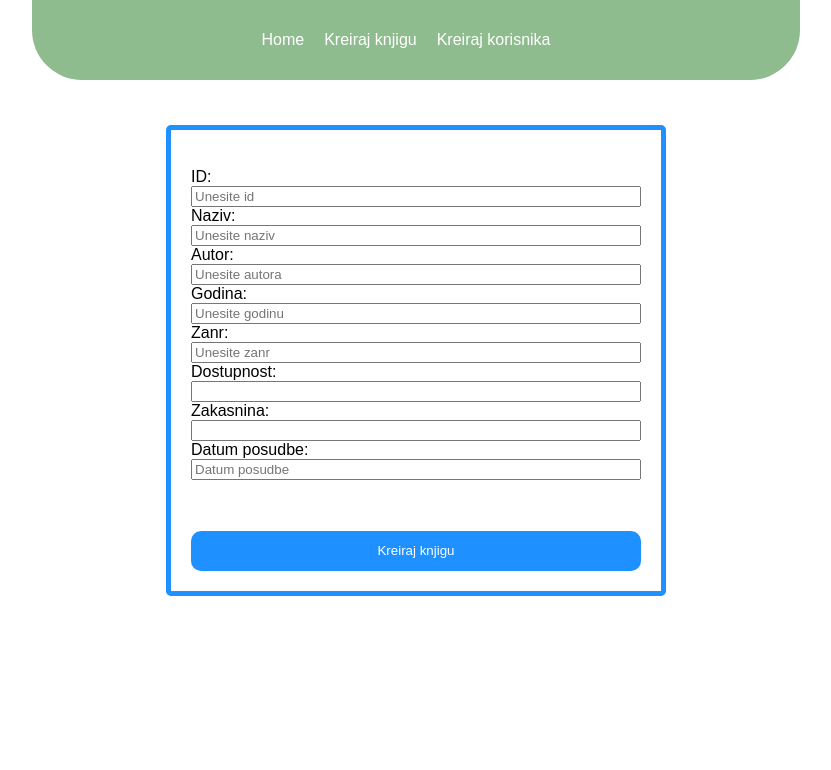
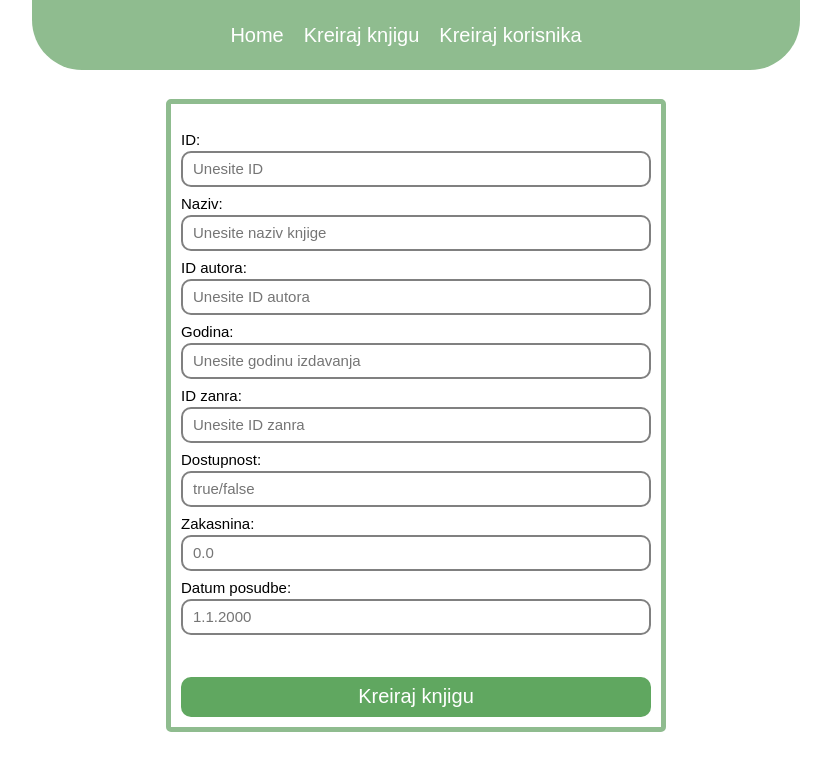
Before and after one commit to gabrielab22/RestApi-Nodejs-React, a React (Create React App) app in the folder client/: page /kreirajknjigu in a window 1280 px wide. Shown: the top 770 px of the page, without its empty margins (224-1055 px from the left). Built offline with nearby package versions, Linux system fonts and the light colour scheme.

Commit message:
Changed design of create form

```diff
--- a/client/src/App.css
+++ b/client/src/App.css
@@ -69,7 +69,7 @@ body {
 /* navbar */
 .navbar {
   width: 60%;
-  height: 80px;
+  height: 70px;
   background-color:darkseagreen;
   display: flex;
   align-items: center;
@@ -83,6 +83,7 @@ body {
   margin-right: 20px;
   text-decoration: none;
   color: white;
+  font-size: 20px;
 }
 /* navbar kraj */
 
@@ -102,28 +103,30 @@ body {
   justify-content: center;
   width: 500px;
   height: auto;
-  padding: 20px;
-  border: 5px solid dodgerblue;
+  padding: 10px;
+  border: 5px solid darkseagreen;
   border-radius: 5px;
+  margin-top: 130px;
+  font-size: 15px;
 }
 
-.formContainer #inputKreirajKorisnika {
-  height: 40px;
-  margin-top: 10px;
-  margin-bottom: 10px;
+.formContainer #field {
+  height: 30px;
+  margin-top: 3px;
+  margin-bottom: 8px;
   border: 2px solid grey;
   border-radius: 10px;
   padding-left: 10px;
-  font-size: 20px;
+  font-size: 15px;
 }
 
 .formContainer button {
-  margin-top: 15px;
   height: 40px;
   border: none;
-  background-color: dodgerblue;
+  background-color: rgb(96, 167, 96);
   border-radius: 10px;
   color: white;
+  font-size: 20px;
 }
 
 .formContainer button:hover {
--- a/client/src/pages/KreirajKnjigu.js
+++ b/client/src/pages/KreirajKnjigu.js
@@ -43,22 +43,21 @@ function KreirajKnjigu() {
             <Form className="formContainer">
             <br/>
                 <label> ID: </label>
-                <Field name="id_knjige" placeholder="Unesite id"/>
+                <Field name="id_knjige" id="field" placeholder="Unesite ID"/>
                 <label> Naziv: </label>
-                <Field name="naziv_knjige" placeholder="Unesite naziv"/>
-                <label> Autor: </label>
-                <Field name="id_autora" placeholder="Unesite autora"/>
+                <Field name="naziv_knjige" id="field" placeholder="Unesite naziv knjige"/>
+                <label> ID autora: </label>
+                <Field name="id_autora" id="field" placeholder="Unesite ID autora"/>
                 <label> Godina: </label>
-                <Field name="godina_izdanja" placeholder="Unesite godinu"/>
-                <label> Zanr: </label>
-                <Field name="id_zanra" placeholder="Unesite zanr"/>
+                <Field name="godina_izdanja" id="field" placeholder="Unesite godinu izdavanja"/>
+                <label> ID zanra: </label>
+                <Field name="id_zanra" id="field" placeholder="Unesite ID zanra"/>
                 <label> Dostupnost: </label>
-
-                <Field name="dostupnost" options={dostupnost} />
+                <Field name="dostupnost" id="field" options={dostupnost} placeholder="true/false"/>
                 <label> Zakasnina: </label>
-                <Field name="zakasnina"/>
+                <Field name="zakasnina" id="field" placeholder="0.0"/>
                 <label> Datum posudbe: </label>
-                <Field name="datum_posudbe" placeholder="Datum posudbe"/>
+                <Field name="datum_posudbe" id="field" placeholder="1.1.2000"/>
                 <br/><br/>
                 <button type="submit"> Kreiraj knjigu </button>
             </Form>
--- a/client/src/pages/KreirajKorisnika.js
+++ b/client/src/pages/KreirajKorisnika.js
@@ -1,6 +1,6 @@
 import React from "react";
 import '../App.css';
-import {Formik, Form, Field} from 'formik';
+import {Formik, Form, Field, ErrorMessage} from 'formik';
 import * as Yup from 'yup'
 import axios from "axios";
 
@@ -36,17 +36,18 @@ function KreirajKorisnika() {
             <Form className="formContainer">
             <br/>
                 <label> ID: </label>
-                <Field name="id_korisnika" placeholder="Unesite id"/>
+                <ErrorMessage name="title" component="span" />
+                <Field name="id_korisnika" id="field" placeholder="Unesite id"/>
 
                 <label> E-mail: </label>
-                <Field name="email" placeholder="Unesite email"/>
+                <Field name="email" id="field" placeholder="Unesite email"/>
                 <label> Password: </label>
-                <Field name="password" type="password" placeholder="Unesite lozinku"/>
+                <Field name="password" id="field" type="password" placeholder="Unesite lozinku"/>
                 <br/><br/>
                 <label > Administrator: </label>
-                <Field name="administrator" value={false}/>
+                <Field name="administrator" id="field" value={false}/>
                 <label > Posudene knjige: </label>
-                <Field name="iznajmljene" />
+                <Field name="iznajmljene" id="field" />
                 <br/><br/>
                 <button type="submit"> Kreiraj korisnika </button>
             </Form>
```
